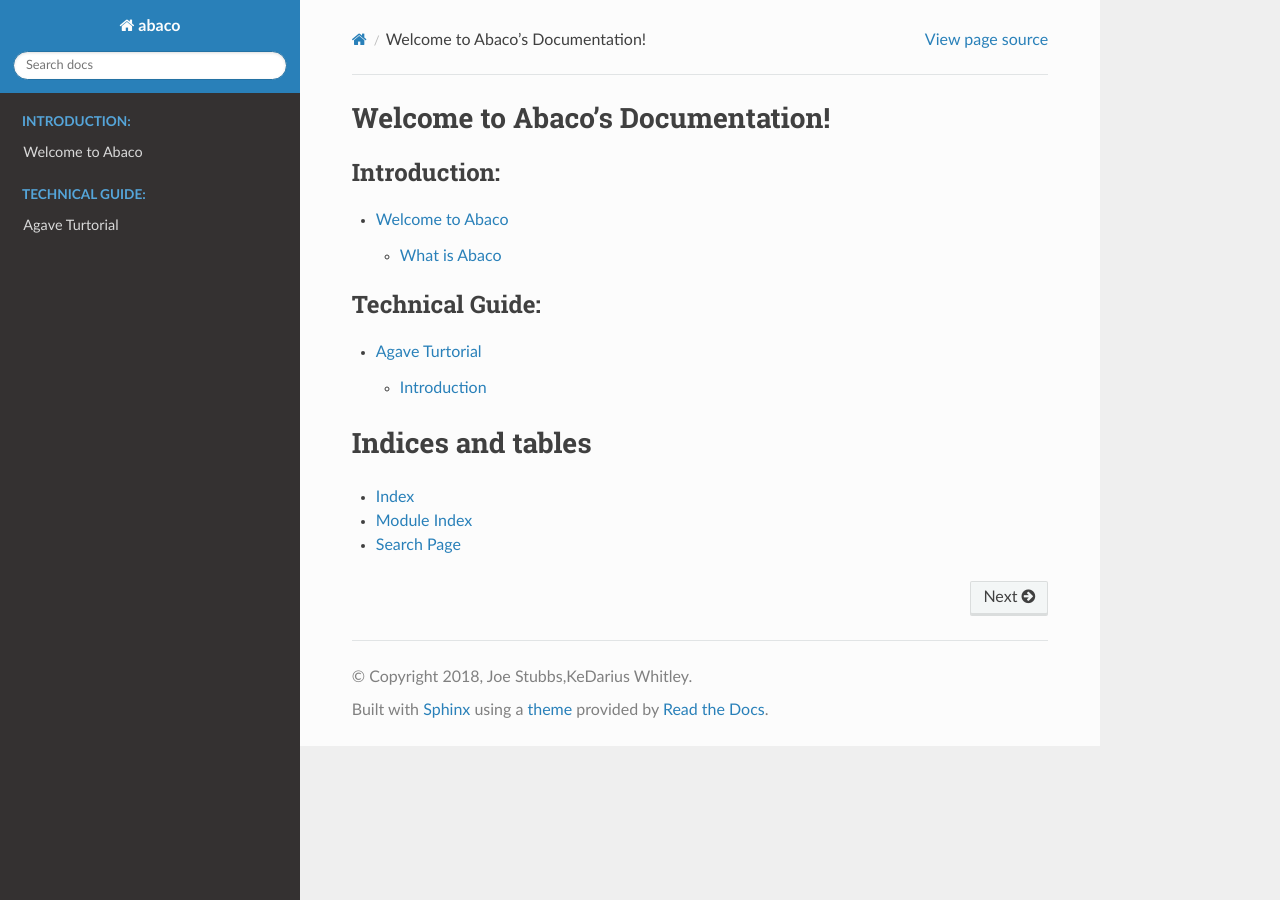
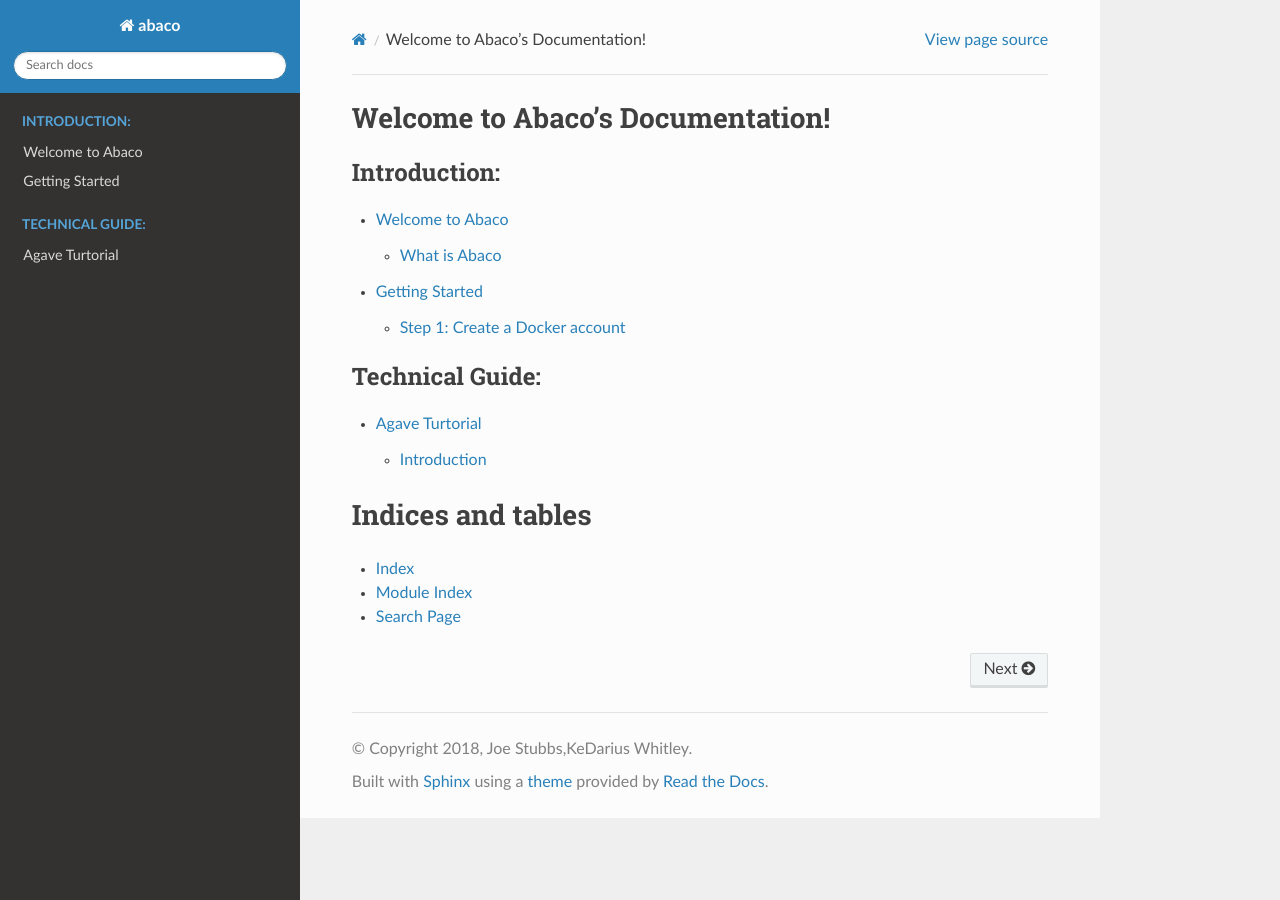
Before and after one commit to TACC/Abaco2.0, a Sphinx documentation site: the page built from docs/source/contents.rst, in a window 1280 px wide. Built offline with Sphinx 7.4.7 and the Read the Docs theme 2.0.0, drawn with Linux system fonts in a browser that asks for light colours.

Commit message:
Update contents.rst

```diff
--- a/docs/source/contents.rst
+++ b/docs/source/contents.rst
@@ -11,6 +11,7 @@ Welcome to Abaco's Documentation!
    :caption: Introduction:
 
    index
+   getting-started/index
 
 
 
```
